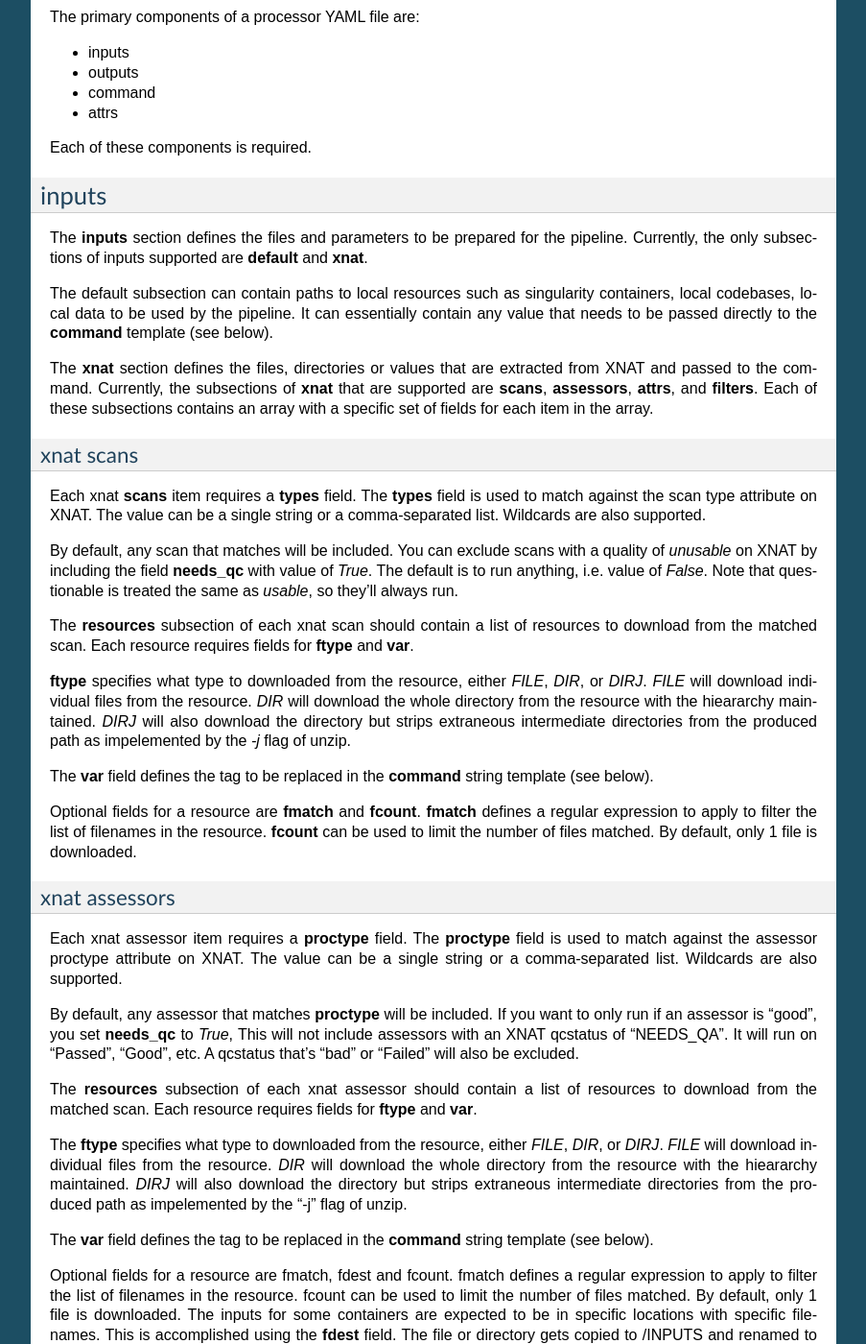
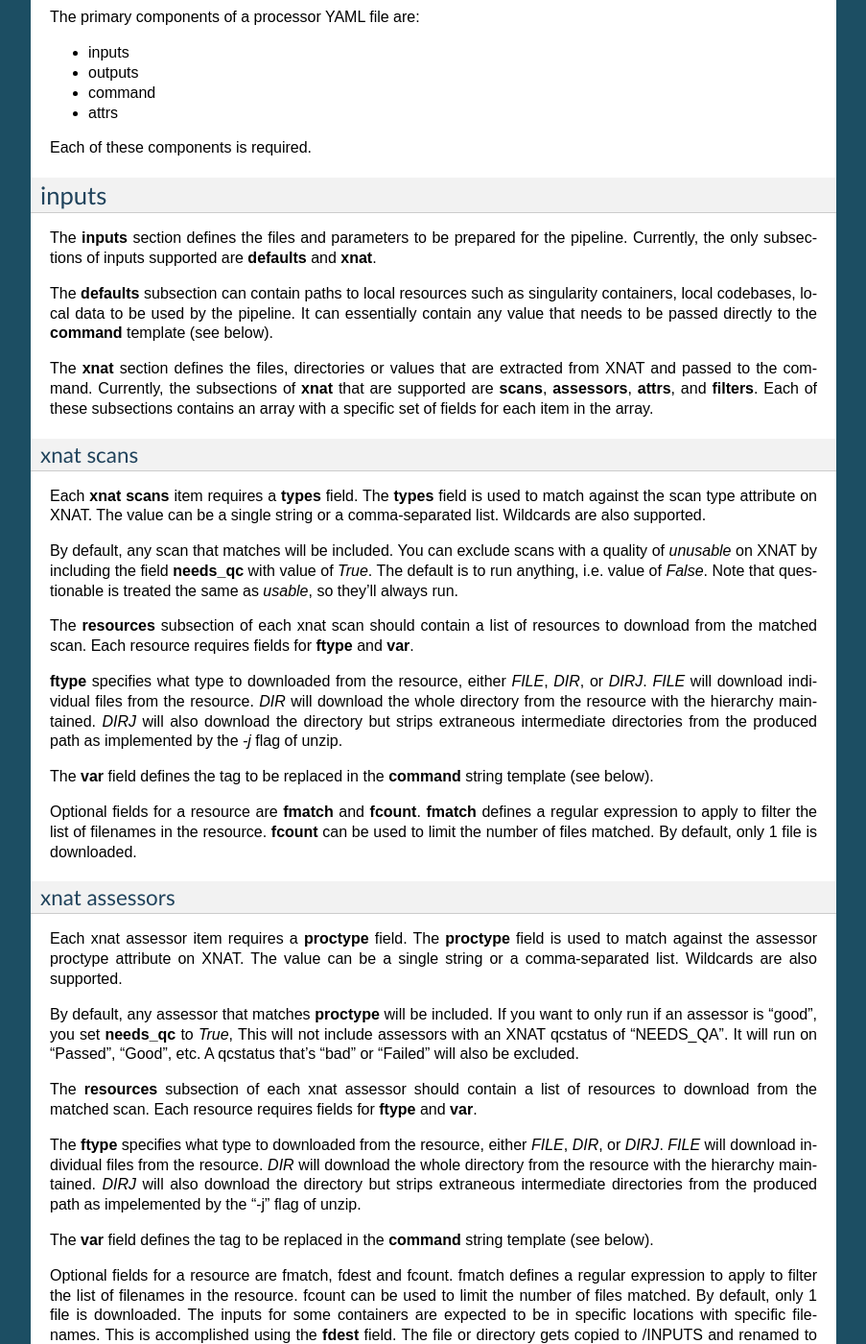
Before and after one commit to VUIIS/dax, a Sphinx documentation site: the page built from docs/processors.rst, in a window 1280 px wide and 1400 px high, scrolled down 1332 px. Shown: the whole window at 96% size, without its empty margins (198-1101 px from the left). Built offline with Sphinx 7.4.7, drawn with Linux system fonts in a browser that asks for light colours; pages that are not in the unit, such as notebooks, are missing from menus; some of the changed text lies outside the part shown.

Commit message:
Update processors.rst

```diff
--- a/docs/processors.rst
+++ b/docs/processors.rst
@@ -4,8 +4,8 @@
 -----
 About
 -----
-DAX pipelines are defined by a creating a YAML text file. If you are not familiar with YAML, start here:
-https://learnxinyminutes.com/docs/yaml/
+DAX pipelines are defined by creating a YAML text file. If you are not familiar with YAML, start here:
+https://learnxinyminutes.com/docs/yaml/.
 
 The processor YAML defines the Environment, Inputs, Commands, and Outputs of your pipeline.
 
@@ -92,9 +92,9 @@
 --------------------
 inputs
 --------------------
-The **inputs** section defines the files and parameters to be prepared for the pipeline. Currently, the only subsections of inputs supported are **default** and **xnat**.
+The **inputs** section defines the files and parameters to be prepared for the pipeline. Currently, the only subsections of inputs supported are **defaults** and **xnat**.
 
-The default subsection can contain paths to local resources such as singularity containers, local codebases, local data to be used by the pipeline. It can essentially contain any value
+The **defaults** subsection can contain paths to local resources such as singularity containers, local codebases, local data to be used by the pipeline. It can essentially contain any value
 that needs to be passed directly to the **command** template (see below).
 
 The **xnat** section defines the files, directories or values that are extracted from XNAT and passed to the command. Currently, the subsections of **xnat** that are supported are **scans**, **assessors**, **attrs**, and **filters**. Each of these subsections contains an array with a specific set of fields for each item in the array.
@@ -102,14 +102,14 @@
 
 xnat scans
 ---------------
-Each xnat **scans** item requires a **types** field. The **types** field is used to match against the scan type attribute on XNAT. The value can be a single string or a comma-separated list. Wildcards are also supported.
+Each **xnat scans** item requires a **types** field. The **types** field is used to match against the scan type attribute on XNAT. The value can be a single string or a comma-separated list. Wildcards are also supported.
 
 By default, any scan that matches will be included. You can exclude scans with a quality of *unusable* on XNAT by including the field **needs_qc** with value of *True*. The default is to run anything, i.e. value of *False*.
 Note that questionable is treated the same as *usable*, so they'll always run.
 
 The **resources** subsection of each xnat scan should contain a list of resources to download from the matched scan. Each resource requires fields for **ftype** and **var**.
 
-**ftype** specifies what type to downloaded from the resource, either *FILE*, *DIR*, or *DIRJ*. *FILE* will download individual files from the resource. *DIR* will download the whole directory from the resource with the hieararchy maintained. *DIRJ* will also download the directory but strips extraneous intermediate directories from the produced path as impelemented by the *-j* flag of unzip.
+**ftype** specifies what type to downloaded from the resource, either *FILE*, *DIR*, or *DIRJ*. *FILE* will download individual files from the resource. *DIR* will download the whole directory from the resource with the hierarchy maintained. *DIRJ* will also download the directory but strips extraneous intermediate directories from the produced path as implemented by the *-j* flag of unzip.
 
 The **var** field defines the tag to be replaced in the **command** string template (see below).
 
@@ -124,7 +124,7 @@
 
 The **resources** subsection of each xnat assessor should contain a list of resources to download from the matched scan. Each resource requires fields for **ftype** and **var**.
 
-The **ftype** specifies what type to downloaded from the resource, either *FILE*, *DIR*, or *DIRJ*. *FILE* will download individual files from the resource. *DIR* will download the whole directory from the resource with the hieararchy maintained. *DIRJ* will also download the directory but strips extraneous intermediate directories from the produced path as impelemented by the "-j" flag of unzip.
+The **ftype** specifies what type to downloaded from the resource, either *FILE*, *DIR*, or *DIRJ*. *FILE* will download individual files from the resource. *DIR* will download the whole directory from the resource with the hierarchy maintained. *DIRJ* will also download the directory but strips extraneous intermediate directories from the produced path as impelemented by the "-j" flag of unzip.
 
 The **var** field defines the tag to be replaced in the **command** string template (see below).
 
@@ -136,12 +136,34 @@
 xnat attrs
 ---------------
 You can evaluate attributes at the subject, session, or scan level. Any fields that are accessible via the XNAT API can be queried. Each **attrs** item should contain a **varname**, **object**, and **attr**.
-**varname** specifies the tag to be replaced in the **command** string template. **object** is the XNAT object type to query and can be either *subject*, *session*, or *scan*. **attr** is the XNAT field to query. If the object type is scan, then a scan name from the xnat scans section must be included with the **ref** field.
+**varname** specifies the tag to be replaced in the **command** string template. **object** is the XNAT object type to query and can be either *subject*, *session*, or *scan*. **attr** is the XNAT field to query. If the object type is *scan*, then a scan name from the xnat scans section must be included with the **ref** field.
+
+For example:
+
+.. code-block:: yaml
+
+  attrs:
+      - varname: project
+        object: session
+        attr: project
+
+This will extract the value of the project attribute from the session object and replace {project} in the command template.
+
 
 
 xnat filters
 ------------------
 **filters** allows you to filter a subset of the cartesian product of the matched scans and assessors. Currently, the only filter implemented is a match filter. It will only create the assessors where the specified list of inputs match. This is used when you want to link a set of assessors that all use the same initial scan as input.
+
+For example:
+
+.. code-block:: yaml
+
+  filters:
+      - type: match
+        inputs: scan_t1,assr_freesurfer/scan_t1
+
+This will tell DAX to only run this pipeline where the value for scan_t1 and assr_freesurfer/scan_t1 are the same scan.
 
 
 outputs
```
Also changed, not shown: other parts of docs/processors.rst (+2 -2 lines).
